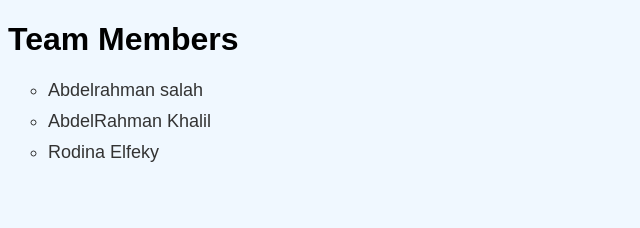
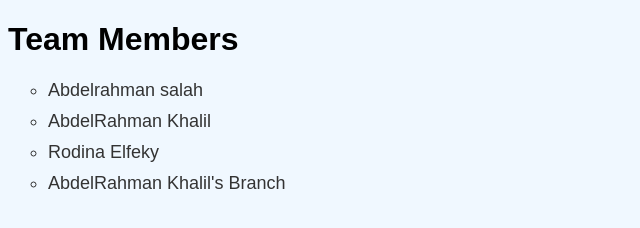
Before and after one commit to abdelrahmanelsaadany1/GitTry, a plain HTML site: page index.html in a window 1280 px wide. Shown: the whole page, without its empty margins (0-640 px from the left). Drawn offline with Linux system fonts and the light colour scheme.

Commit message:
AbdelRahman Khalil's Branch Commit

```diff
--- a/index.html
+++ b/index.html
@@ -12,6 +12,7 @@
       <li>Abdelrahman salah</li>
       <li>AbdelRahman Khalil</li>
       <li>Rodina Elfeky</li>
+      <li>AbdelRahman Khalil's Branch</li>
     </ul>
   </body>
 </html>
```
